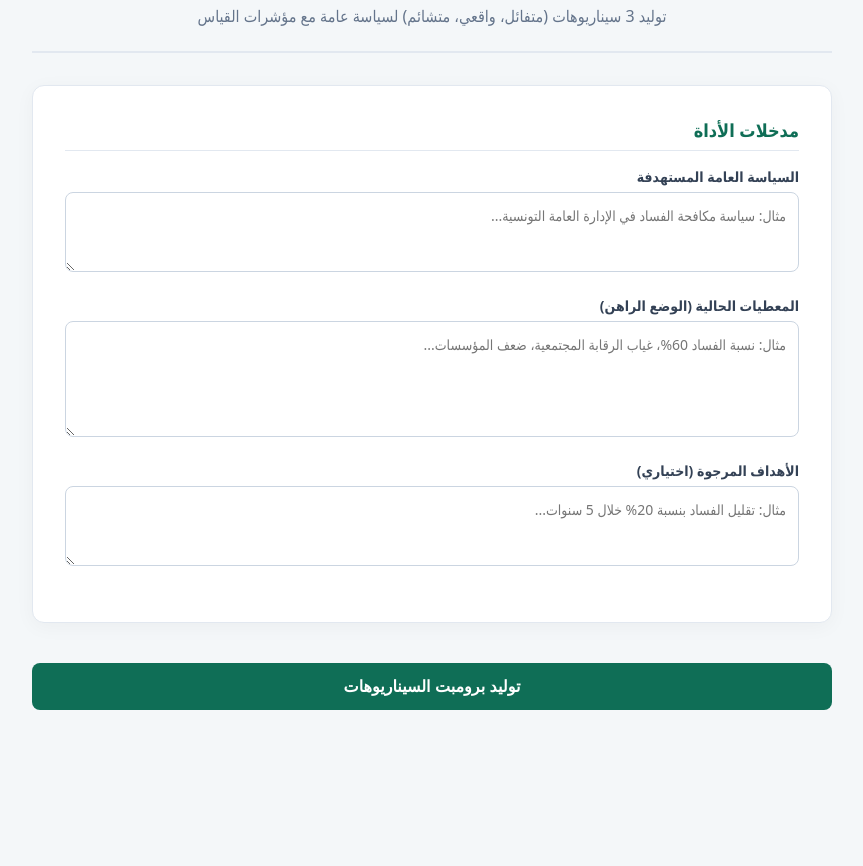
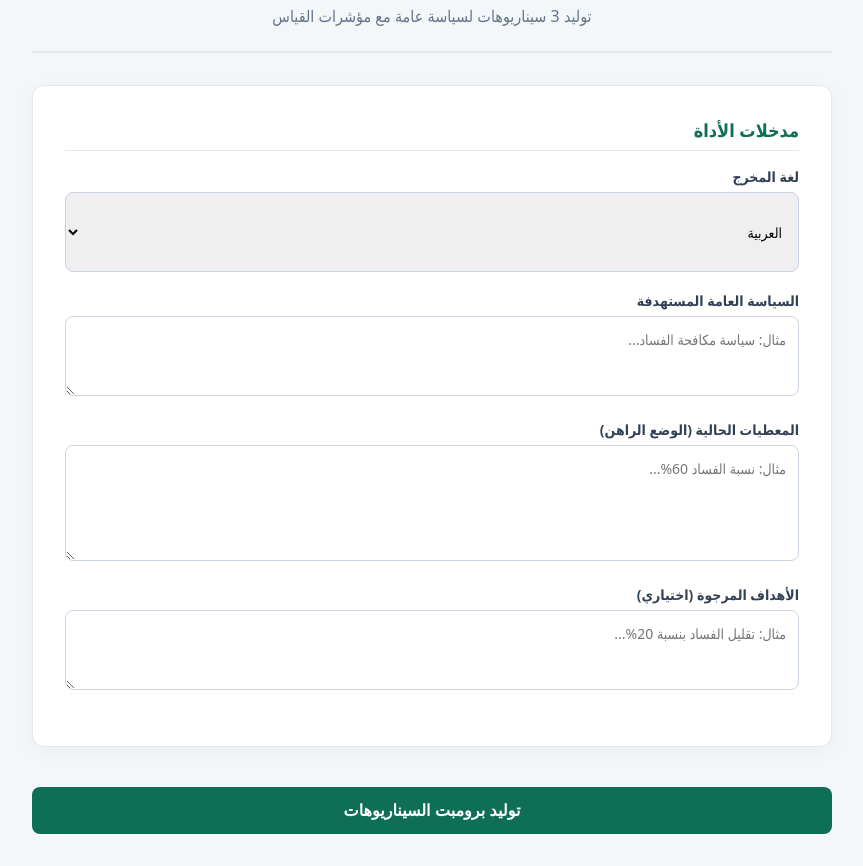
Before and after one commit to soumias1987-debug/political-research-toolkit, a plain HTML site: page scenario_builder.html in a window 1280 px wide. Shown: the part 73-939 px from the top of the page, without its empty margins (208-1071 px from the left). Before the commit the page ends 815 px from the top, so only its background shows below. Drawn offline with Linux system fonts and the light colour scheme.

Commit message:
Update scenario_builder.html

```diff
--- a/scenario_builder.html
+++ b/scenario_builder.html
@@ -3,7 +3,7 @@
 <head>
 <meta charset="UTF-8">
 <meta name="viewport" content="width=device-width, initial-scale=1.0">
-<title>بناء سيناريوهات دعم القرار - المدرسة العليا للعلوم السياسية</title>
+<title>بناء سيناريوهات دعم القرار</title>
 <style>
 *{box-sizing:border-box;margin:0;padding:0}
 body{font-family:system-ui,-apple-system,"Segoe UI",Tahoma,sans-serif;direction:rtl;background:#f4f7f9;color:#1e293b;padding:2rem 1rem}
@@ -15,8 +15,8 @@ p.subtitle{color:#64748b;font-size:16px}
 .section-title{font-size:18px;font-weight:700;color:#0F6E56;margin-bottom:1rem;border-bottom:1px solid #E2E8F0;padding-bottom:0.5rem}
 .form-group{margin-bottom:1.2rem}
 label{display:block;font-size:14px;font-weight:600;color:#334155;margin-bottom:6px}
-textarea{width:100%;padding:12px;border:1px solid #cbd5e1;border-radius:8px;font-size:14px;font-family:inherit;outline:none;resize:vertical;min-height:80px;line-height:1.6}
-textarea:focus{border-color:#0F6E56;box-shadow:0 0 0 3px rgba(15,110,86,0.1)}
+input[type=text], select, textarea{width:100%;padding:12px;border:1px solid #cbd5e1;border-radius:8px;font-size:14px;font-family:inherit;outline:none;resize:vertical;min-height:80px;line-height:1.6}
+textarea:focus, select:focus{border-color:#0F6E56;box-shadow:0 0 0 3px rgba(15,110,86,0.1)}
 .btn{width:100%;padding:14px;background:#0F6E56;color:white;border:none;border-radius:8px;font-size:16px;font-weight:bold;cursor:pointer;transition:background 0.2s;margin-top:1rem}
 .btn:hover{background:#085041}
 .output-box{margin-top:2rem;display:none;background:#fff;border-radius:12px;padding:2rem;border:1px solid #e2e8f0}
@@ -31,25 +31,33 @@ pre{background:#1e293b;color:#e2e8f0;padding:1.5rem;border-radius:8px;white-spac
 <div class="container">
   <header>
     <h1>بناء سيناريوهات دعم القرار</h1>
-    <p class="subtitle">توليد 3 سيناريوهات (متفائل، واقعي، متشائم) لسياسة عامة مع مؤشرات القياس</p>
+    <p class="subtitle">توليد 3 سيناريوهات لسياسة عامة مع مؤشرات القياس</p>
   </header>
 
   <div class="card">
     <div class="section-title">مدخلات الأداة</div>
 
     <div class="form-group">
+      <label>لغة المخرج</label>
+      <select id="lang">
+        <option value="Arabic (فصحى أكاديمية رصينة)">العربية</option>
+        <option value="English (formal academic, native-speaker register)">English</option>
+      </select>
+    </div>
+
+    <div class="form-group">
       <label>السياسة العامة المستهدفة</label>
-      <textarea id="policy" placeholder="مثال: سياسة مكافحة الفساد في الإدارة العامة التونسية..."></textarea>
+      <textarea id="policy" placeholder="مثال: سياسة مكافحة الفساد..."></textarea>
     </div>
 
     <div class="form-group">
       <label>المعطيات الحالية (الوضع الراهن)</label>
-      <textarea id="data" rows="4" placeholder="مثال: نسبة الفساد 60%، غياب الرقابة المجتمعية، ضعف المؤسسات..."></textarea>
+      <textarea id="data" rows="4" placeholder="مثال: نسبة الفساد 60%..."></textarea>
     </div>
 
     <div class="form-group">
       <label>الأهداف المرجوة (اختياري)</label>
-      <textarea id="goals" placeholder="مثال: تقليل الفساد بنسبة 20% خلال 5 سنوات..."></textarea>
+      <textarea id="goals" placeholder="مثال: تقليل الفساد بنسبة 20%..."></textarea>
     </div>
   </div>
 
@@ -66,6 +74,7 @@ pre{background:#1e293b;color:#e2e8f0;padding:1.5rem;border-radius:8px;white-spac
 
 <script>
 document.getElementById('generateBtn').addEventListener('click', function() {
+    const lang = document.getElementById('lang').value;
     const policy = document.getElementById('policy').value || '[السياسة]';
     const data = document.getElementById('data').value || '[المعطيات]';
     const goals = document.getElementById('goals').value || 'غير محددة';
@@ -118,7 +127,7 @@ For each scenario (Optimistic, Realistic, Pessimistic), provide:
 
 Start directly with "السيناريو الأول: المتفائل" without any preamble.
 
-Target Language: Arabic (فصحى أكاديمية رصينة)`;
+Target Language: ${lang}`;
 
     document.getElementById('resultText').textContent = prompt;
     document.getElementById('outputBox').style.display = 'block';
@@ -128,7 +137,6 @@ Target Language: Arabic (فصحى أكاديمية رصينة)`;
 document.getElementById('copyBtn').addEventListener('click', function() {
     const text = document.getElementById('resultText').textContent;
     if (!text) return;
-
     navigator.clipboard.writeText(text).then(() => {
         const btn = document.getElementById('copyBtn');
         btn.textContent = 'تم النسخ ✓';
```
